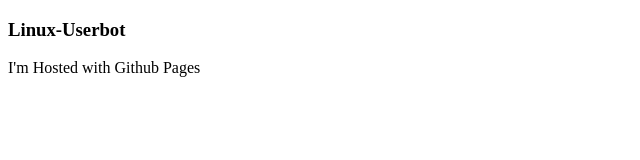
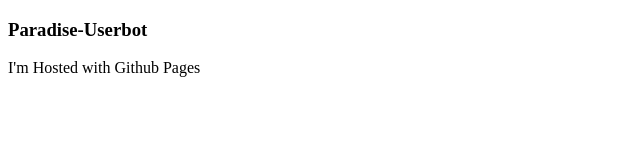
Before and after one commit to Rzky3016/Paradise-Userbot, a plain HTML site: page index.html in a window 1280 px wide. Shown: the full height of the page, 0-640 px from the left. Drawn offline with Linux system fonts and the light colour scheme.

Commit message:
Update index.html

```diff
--- a/index.html
+++ b/index.html
@@ -1,7 +1,7 @@
 <!DOCTYPE html>
 <html>
 <body>
-<h3>Linux-Userbot</h3>
+<h3>Paradise-Userbot</h3>
 <p>I'm Hosted with Github Pages</p>
 </body>
 </html>
```
